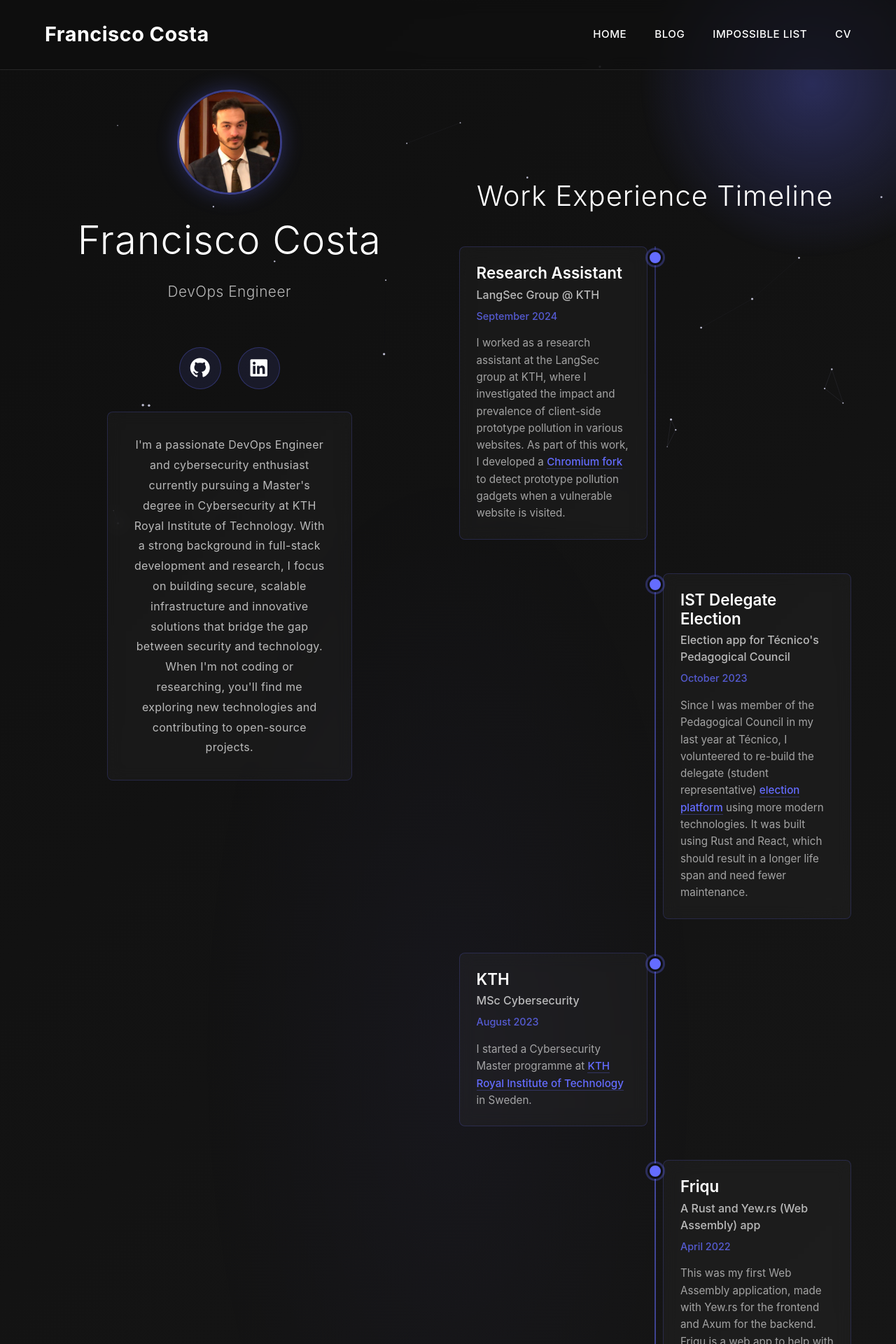
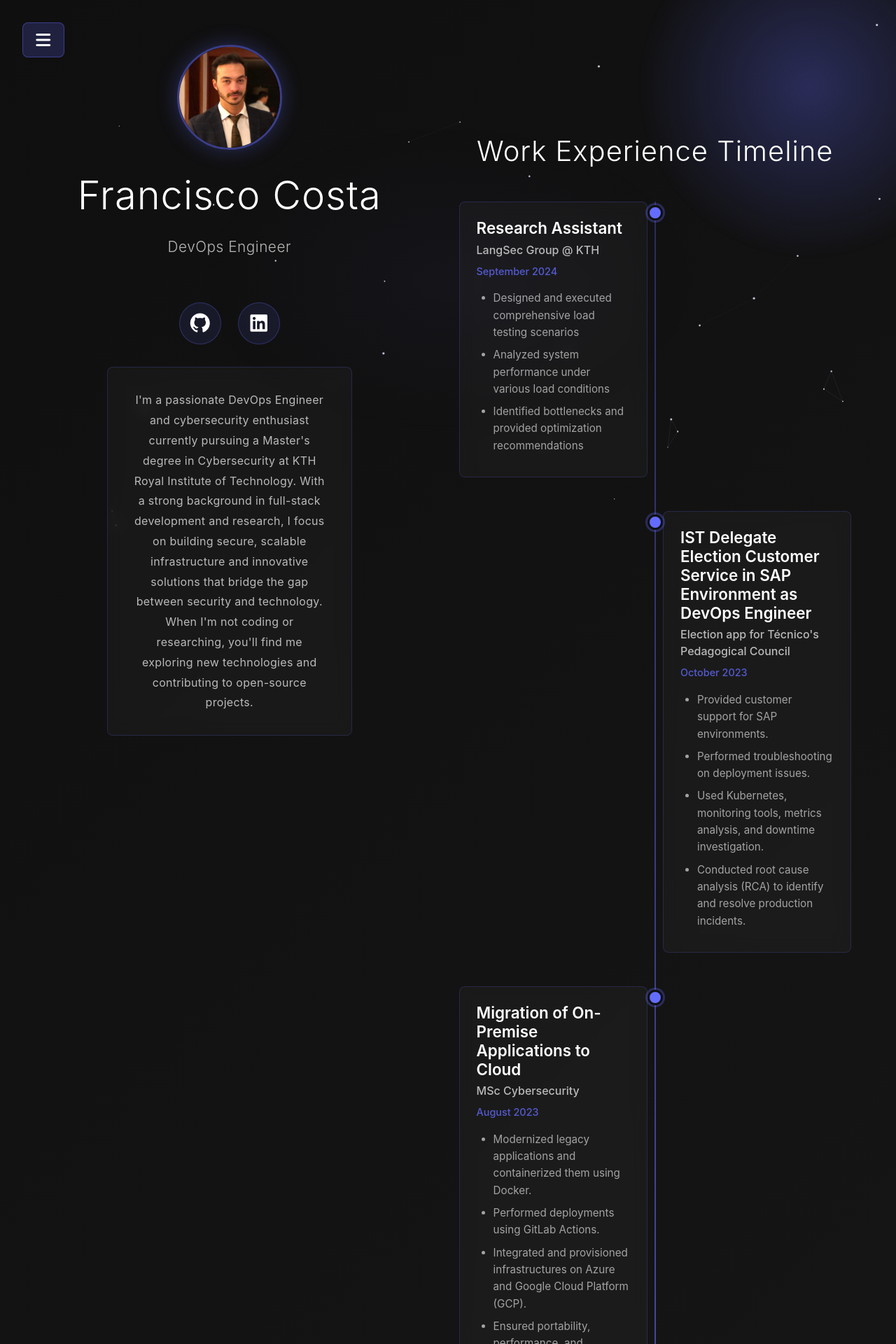
Before and after one commit to franciscoocostaa11-crypto/cv-website, a React (Vite) app: page / in a window 1280 px wide. Shown: the top 1920 px of the page at 70% size. Built offline with nearby package versions, Linux system fonts and the light colour scheme.

Commit message:
latest version

```diff
--- a/src/App.css
+++ b/src/App.css
@@ -18,9 +18,152 @@ body {
   overflow: visible;
   max-width: 100vw;
   overflow-x: hidden;
+  z-index: 1;
 }
 
 /* Header Styling */
+.hamburger-menu {
+  position: fixed;
+  top: 2rem;
+  left: 2rem;
+  width: 50px;
+  height: 50px;
+  background: rgba(100, 108, 255, 0.2);
+  border: 1px solid rgba(100, 108, 255, 0.4);
+  border-radius: 8px;
+  color: #fff;
+  font-size: 1.5rem;
+  cursor: pointer;
+  z-index: 1001;
+  transition: all 0.3s ease;
+  display: flex;
+  align-items: center;
+  justify-content: center;
+}
+
+.hamburger-menu:hover {
+  background: rgba(100, 108, 255, 0.3);
+  border-color: rgba(100, 108, 255, 0.6);
+  transform: scale(1.05);
+}
+
+/* Drawer Styles */
+.drawer {
+  position: fixed;
+  top: 0;
+  left: 0;
+  width: 100%;
+  height: 100%;
+  z-index: 1002;
+  pointer-events: none;
+}
+
+.drawer.open {
+  pointer-events: auto;
+}
+
+.drawer-overlay {
+  position: absolute;
+  top: 0;
+  left: 0;
+  width: 100%;
+  height: 100%;
+  background: rgba(0, 0, 0, 0);
+  transition: background 0.3s ease;
+}
+
+.drawer.open .drawer-overlay {
+  background: rgba(0, 0, 0, 0.5);
+}
+
+.drawer-content {
+  position: absolute;
+  top: 0;
+  left: 0;
+  width: 300px;
+  height: 100%;
+  background: linear-gradient(135deg, #1a1a1a 0%, #0f0f0f 100%);
+  border-right: 1px solid rgba(100, 108, 255, 0.3);
+  transform: translateX(-100%);
+  transition: transform 0.3s ease;
+  display: flex;
+  flex-direction: column;
+  padding: 2rem;
+}
+
+.drawer.open .drawer-content {
+  transform: translateX(0);
+}
+
+.drawer-close {
+  position: absolute;
+  top: 1.5rem;
+  right: 1.5rem;
+  background: transparent;
+  border: none;
+  color: #fff;
+  font-size: 1.5rem;
+  cursor: pointer;
+  transition: color 0.3s ease;
+  width: 40px;
+  height: 40px;
+  display: flex;
+  align-items: center;
+  justify-content: center;
+}
+
+.drawer-close:hover {
+  color: #646cff;
+}
+
+.drawer-title {
+  font-size: 1.8rem;
+  font-weight: 700;
+  color: #fff;
+  margin-bottom: 3rem;
+  letter-spacing: 0.5px;
+}
+
+.drawer-nav {
+  display: flex;
+  flex-direction: column;
+  gap: 1.5rem;
+}
+
+.drawer-nav a {
+  color: #fff;
+  text-decoration: none;
+  font-size: 1.1rem;
+  font-weight: 500;
+  letter-spacing: 0.5px;
+  padding: 0.8rem 1rem;
+  border-radius: 6px;
+  transition: all 0.3s ease;
+  position: relative;
+}
+
+.drawer-nav a::before {
+  content: '';
+  position: absolute;
+  left: 0;
+  top: 50%;
+  transform: translateY(-50%);
+  width: 0;
+  height: 2px;
+  background: #646cff;
+  transition: width 0.3s ease;
+}
+
+.drawer-nav a:hover {
+  background: rgba(100, 108, 255, 0.1);
+  padding-left: 1.5rem;
+}
+
+.drawer-nav a:hover::before {
+  width: 4px;
+}
+
+/* Old header styles - keeping for reference, can be removed */
 .header {
   position: fixed;
   top: 0;
@@ -86,20 +229,23 @@ body {
   align-items: flex-start;
   justify-content: center;
   padding: 0 2rem 2rem 2rem;
-  padding-top: 6rem;
+  padding-top: 2rem;
   position: relative;
   overflow: visible;
 }
 
 .background-animation {
-  position: absolute;
+  position: fixed;
   top: 0;
   left: 0;
   right: 0;
   bottom: 0;
+  width: 100%;
+  height: 100%;
   /* keep parent fully opaque so canvas opacity is effective */
   opacity: 1;
   pointer-events: none;
+  z-index: 0;
 }
 
 .background-animation::before {
@@ -115,11 +261,12 @@ body {
 }
 /* canvas layer for animated background */
 .bg-canvas {
-  position: absolute;
-  inset: 0;
+  position: fixed;
+  top: 0;
+  left: 0;
   width: 100%;
   height: 100%;
-  z-index: 1;
+  z-index: 0;
   opacity: 1; /* increased opacity for stronger effect */
 }
 /* subtle overlay to boost overall brightness without washing the UI */
@@ -510,6 +657,18 @@ body {
   line-height: 1.6;
 }
 
+.timeline-content .description-list {
+  font-size: 0.95rem;
+  color: rgba(255, 255, 255, 0.6);
+  line-height: 1.6;
+  margin: 0.5rem 0 0 1.5rem;
+  padding: 0;
+}
+
+.timeline-content .description-list li {
+  margin-bottom: 0.5rem;
+}
+
 .content-link {
   color: #646cff;
   text-decoration: none;
--- a/src/App.jsx
+++ b/src/App.jsx
@@ -1,10 +1,11 @@
-import React, { useEffect, useRef } from 'react'
+import React, { useEffect, useRef, useState } from 'react'
 import '@fortawesome/fontawesome-free/css/all.min.css'
 import './App.css'
 
 function App() {
   const canvasRef = useRef(null)
   const heroRef = useRef(null)
+  const [isDrawerOpen, setIsDrawerOpen] = useState(false)
 
   useEffect(() => {
     const canvas = canvasRef.current
@@ -188,23 +189,30 @@ function App() {
 
   return (
     <div className="app-container">
-      <header className="header">
-        <div className="header-content">
-          <h1 className="logo">Francisco Costa</h1>
-          <nav className="nav">
-            <a href="#home">HOME</a>
-            <a href="#blog">BLOG</a>
-            <a href="#impossible">IMPOSSIBLE LIST</a>
-            <a href="#cv">CV</a>
+      <button className="hamburger-menu" onClick={() => setIsDrawerOpen(true)} aria-label="Open menu">
+        <i className="fas fa-bars"></i>
+      </button>
+
+      <div className={`drawer ${isDrawerOpen ? 'open' : ''}`}>
+        <div className="drawer-overlay" onClick={() => setIsDrawerOpen(false)}></div>
+        <div className="drawer-content">
+          <button className="drawer-close" onClick={() => setIsDrawerOpen(false)} aria-label="Close menu">
+            <i className="fas fa-times"></i>
+          </button>
+          <nav className="drawer-nav">
+            <a href="#home" onClick={() => setIsDrawerOpen(false)}>HOME</a>
+            <a href="#blog" onClick={() => setIsDrawerOpen(false)}>BLOG</a>
+            <a href="#impossible" onClick={() => setIsDrawerOpen(false)}>IMPOSSIBLE LIST</a>
+            <a href="#cv" onClick={() => setIsDrawerOpen(false)}>CV</a>
           </nav>
         </div>
-      </header>
+      </div>
+
+      <div className="background-animation">
+        <canvas ref={canvasRef} className="bg-canvas" />
+      </div>
 
       <main className="main-content">
-        <div className="background-animation">
-          <canvas ref={canvasRef} className="bg-canvas" />
-        </div>
-
         <section className="hero" ref={heroRef}>
           <div className="profile-container">
             <img src="/francisco-picture.jpg" alt="Francisco Costa" className="profile-image" />
@@ -239,69 +247,85 @@ function App() {
                   <h3>Research Assistant</h3>
                   <p className="company">LangSec Group @ KTH</p>
                   <p className="date">September 2024</p>
-                  <p className="description">
-                    I worked as a research assistant at the LangSec group at KTH, where I investigated the impact and prevalence of client-side prototype pollution in various websites. As part of this work, I developed a <a href="#" className="content-link">Chromium fork</a> to detect prototype pollution gadgets when a vulnerable website is visited.
-                  </p>
+                  <ul className="description-list">
+                    <li>Designed and executed comprehensive load testing scenarios</li>
+                    <li>Analyzed system performance under various load conditions</li>
+                    <li>Identified bottlenecks and provided optimization recommendations</li>
+                  </ul>
                 </div>
               </div>
 
               {/* Item 2 */}
               <div className="timeline-item right">
                 <div className="timeline-content">
-                  <h3>IST Delegate Election</h3>
+                  <h3>IST Delegate Election Customer Service in SAP Environment as DevOps Engineer</h3>
                   <p className="company">Election app for Técnico's Pedagogical Council</p>
                   <p className="date">October 2023</p>
-                  <p className="description">
-                    Since I was member of the Pedagogical Council in my last year at Técnico, I volunteered to re-build the delegate (student representative) <a href="#" className="content-link">election platform</a> using more modern technologies. It was built using Rust and React, which should result in a longer life span and need fewer maintenance.
-                  </p>
+                  <ul className="description-list">
+                    <li>Provided customer support for SAP environments.</li>
+                    <li>Performed troubleshooting on deployment issues.</li>
+                    <li>Used Kubernetes, monitoring tools, metrics analysis, and downtime investigation.</li>
+                    <li>Conducted root cause analysis (RCA) to identify and resolve production incidents.</li>
+                  </ul>
                 </div>
               </div>
 
               {/* Item 3 */}
               <div className="timeline-item left">
                 <div className="timeline-content">
-                  <h3>KTH</h3>
+                  <h3>Migration of On-Premise Applications to Cloud</h3>
                   <p className="company">MSc Cybersecurity</p>
                   <p className="date">August 2023</p>
-                  <p className="description">
-                    I started a Cybersecurity Master programme at <a href="#" className="content-link">KTH Royal Institute of Technology</a> in Sweden.
-                  </p>
+                  <ul className="description-list">
+                    <li>Modernized legacy applications and containerized them using Docker.</li>
+                    <li>Performed deployments using GitLab Actions.</li>
+                    <li>Integrated and provisioned infrastructures on Azure and Google Cloud Platform (GCP).</li>
+                    <li>Ensured portability, performance, and scalability in the new cloud environments.</li>
+                  </ul>
                 </div>
               </div>
 
               {/* Item 4 */}
               <div className="timeline-item right">
                 <div className="timeline-content">
-                  <h3>Friqu</h3>
+                  <h3>DevOps Solution for a Microservices Platform</h3>
                   <p className="company">A Rust and Yew.rs (Web Assembly) app</p>
                   <p className="date">April 2022</p>
-                  <p className="description">
-                    This was my first Web Assembly application, made with Yew.rs for the frontend and Axum for the backend. Friqu is a web app to help with grocery shopping and meal planning.
-                  </p>
+                  <ul className="description-list">
+                    <li>Developed CI/CD pipelines in GitLab for microservices and UI components.</li>
+                    <li>Automated deployments in VMware environments.</li>
+                    <li>Used Docker and Kubernetes for containerization and orchestration.</li>
+                    <li>Built a scalable and resilient application platform.</li>
+                  </ul>
                 </div>
               </div>
 
               {/* Item 5 */}
               <div className="timeline-item left">
                 <div className="timeline-content">
-                  <h3>Full Stack Developer</h3>
+                  <h3>Replatforming in the Banking Sector</h3>
                   <p className="company">Personal Projects</p>
                   <p className="date">2021</p>
-                  <p className="description">
-                    Started my journey in full-stack development, building web applications with modern technologies. Developed multiple projects showcasing expertise in frontend, backend, and database design.
-                  </p>
+                  <ul className="description-list">
+                    <li>Modernized and automated legacy processes.</li>
+                    <li>Used GitHub Actions, Jenkins, and Ansible for CI/CD.</li>
+                    <li>Performed deployments in VMware environments.</li>
+                    <li>Integrated multiple tools to improve delivery time and reliability.</li>
+                  </ul>
                 </div>
               </div>
 
               {/* Item 6 */}
               <div className="timeline-item right">
                 <div className="timeline-content">
-                  <h3>Computer Science Journey Begins</h3>
-                  <p className="company">Education</p>
-                  <p className="date">2018</p>
-                  <p className="description">
-                    Started my academic journey in Computer Science, laying the foundation for my career in technology and cybersecurity.
-                  </p>
+                  <h3>Load Testing with JMeter</h3>
+                  <p className="work sector">Energy</p>
+                  <p className="date">2019</p>
+                  <ul className="description-list">
+                    <li>Conducted load tests using Apache JMeter.</li>
+                    <li>Assessed the performance of critical systems in the energy sector.</li>
+                    <li>Generated reports and identified bottlenecks to optimize system performance.</li>
+                  </ul>
                 </div>
               </div>
 
```
